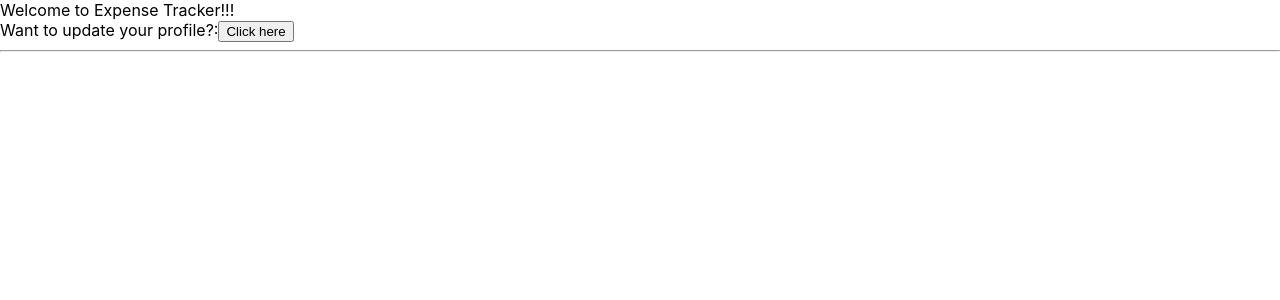
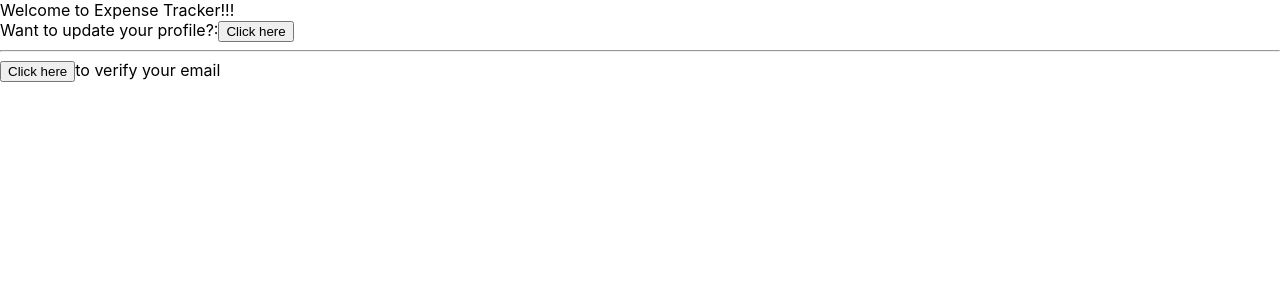
Before and after one commit to malla-lokesh/expenseTracker, a React (Create React App) app: page /homepage in a window 1280 px wide. Shown: the top 300 px of the page. Built offline with nearby package versions, Linux system fonts and the light colour scheme; sample sign-in values are in the browser's storage.

Commit message:
Completed Task: Verify User Email

```diff
--- a/src/Pages/Homepage.js
+++ b/src/Pages/Homepage.js
@@ -1,8 +1,29 @@
-import React from "react";
+import React, { useContext } from "react";
 import { useHistory } from "react-router-dom/cjs/react-router-dom";
+import AuthContext from "../Components/ContextStore/AuthContext";
 
 const Homepage = () => {
     const history = useHistory();
+    const authContext = useContext(AuthContext);
+
+    const verfiyEmailHandler = () => {
+        fetch(`https://identitytoolkit.googleapis.com/v1/accounts:sendOobCode?key=AIzaSyDbZODcPqKDtyrTyZl4UpkMuFUsMsfH9Aw`, {
+            method: 'POST',
+            body: JSON.stringify({
+                requestType: 'VERIFY_EMAIL',
+                idToken: authContext.token
+            }),
+            headers: {
+                'Content-Type': 'application/json'
+            }
+            }).then(res => {
+                if(res.ok) {
+                    return res.json();
+                } else {
+                    res.json().then(data => alert(data.error.message))
+                }
+            })
+    }
 
     return <React.Fragment>
         <div>
@@ -12,6 +33,12 @@
             </div>
         </div>
         <hr/>
+        <div>
+            <button type='button' onClick={verfiyEmailHandler}>
+                Click here
+            </button>
+             to verify your email
+        </div>
     </React.Fragment>
 };
 
--- a/src/Pages/UpdateProfilePage.js
+++ b/src/Pages/UpdateProfilePage.js
@@ -28,6 +28,7 @@
             setDisplayName(user.displayName)
             setProfilePicture(user.photoUrl)
             setDetailsUpdatedMsg(true);
+            return null;
         })
     })
 
```
